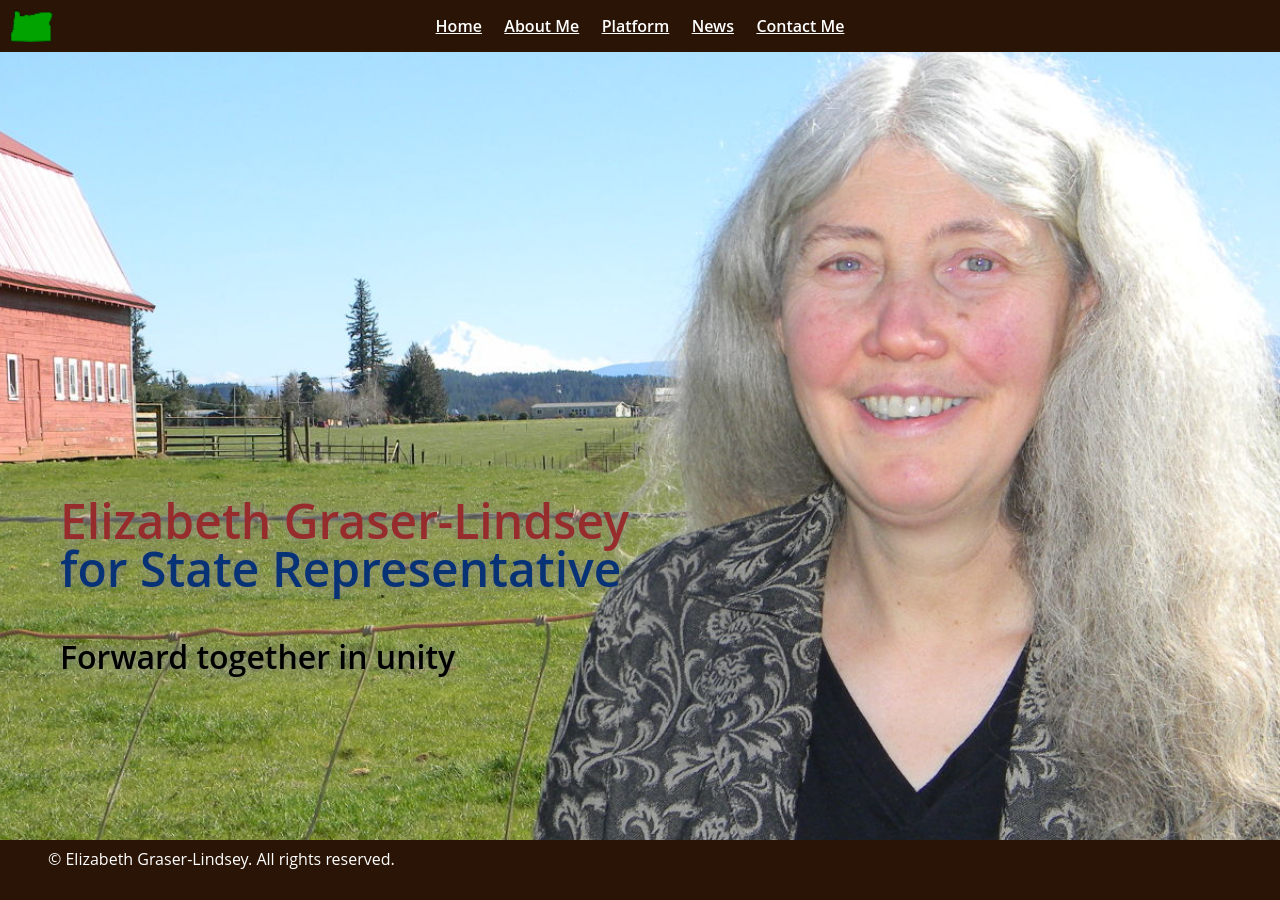
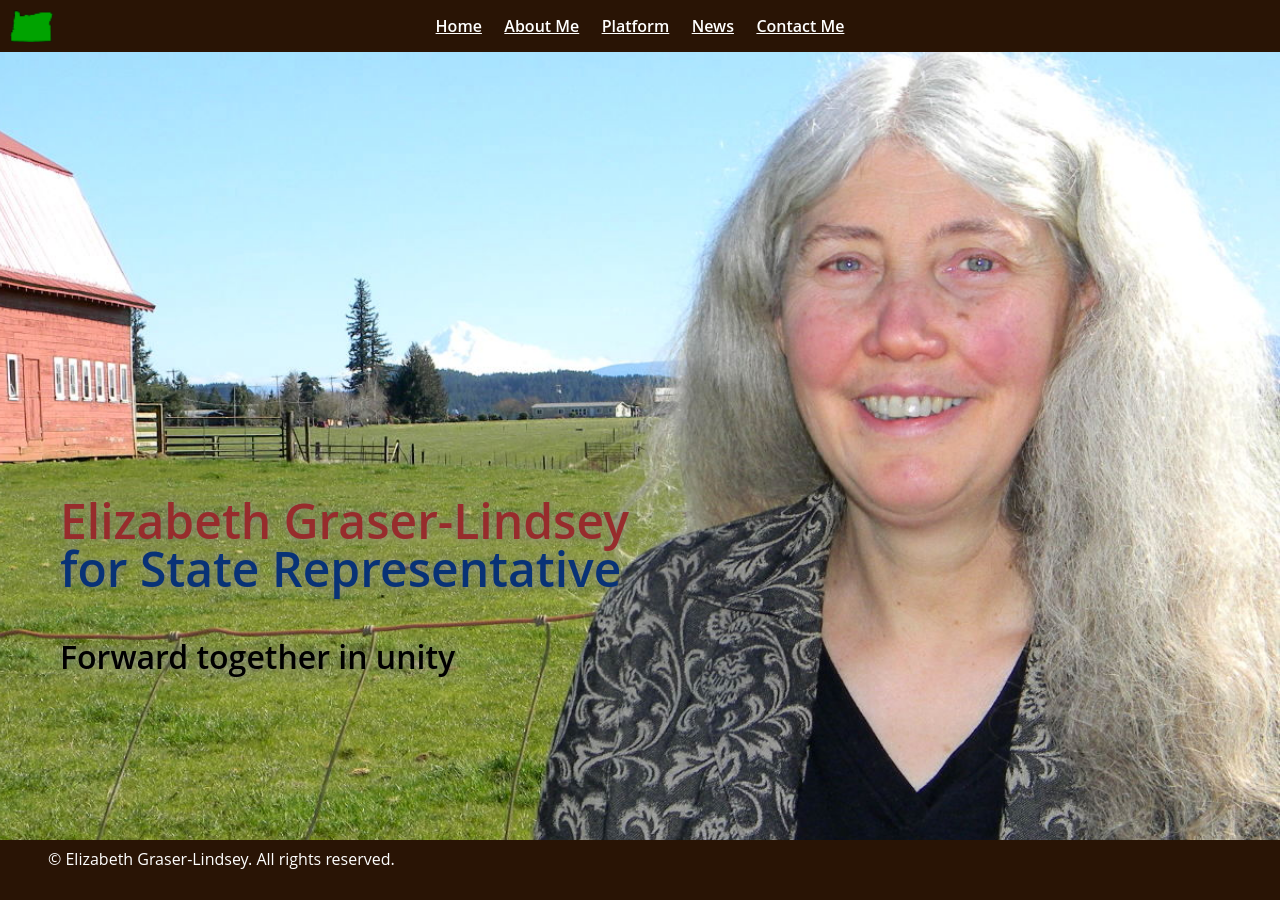
Before and after one commit to RagingRoosevelt/elizabeth4oregon.com, a Jekyll site: the page built from index.md, in a window 1280 px wide. Built offline with Jekyll 4.4.1, drawn with Linux system fonts in a browser that asks for light colours.

Commit message:
updated photos

```diff
--- a/assets/css/home.css
+++ b/assets/css/home.css
@@ -1,5 +1,5 @@
 div.page {
-    background-image: url("/images/DSCN2995_s.jpg");
+    background-image: url("/images/elizabeth_barn.jpg");
     background-size: cover;
     background-repeat: no-repeat;
     background-position: right center;
```
Also changed, not shown: contact.md (+1 -1 lines), images/DSCN2995_s.jpg (deleted), images/elizabeth_barn.jpg, images/elizabeth_hi.jpg.
